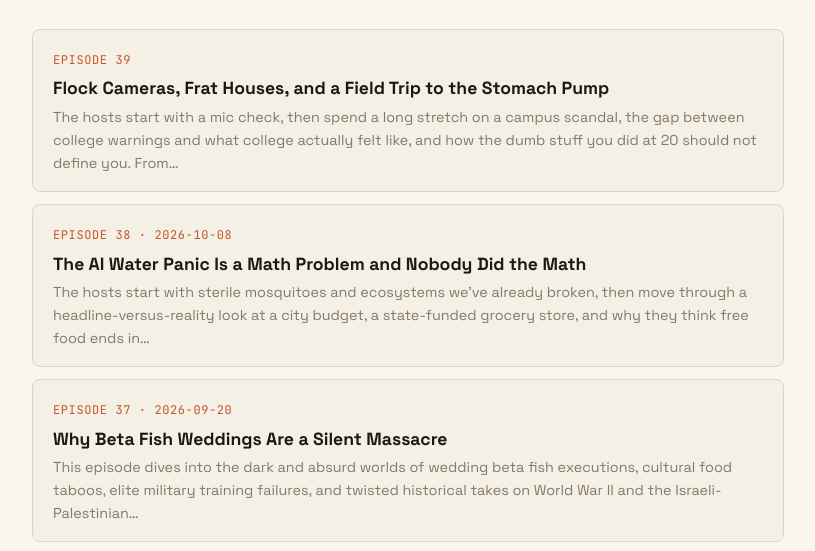
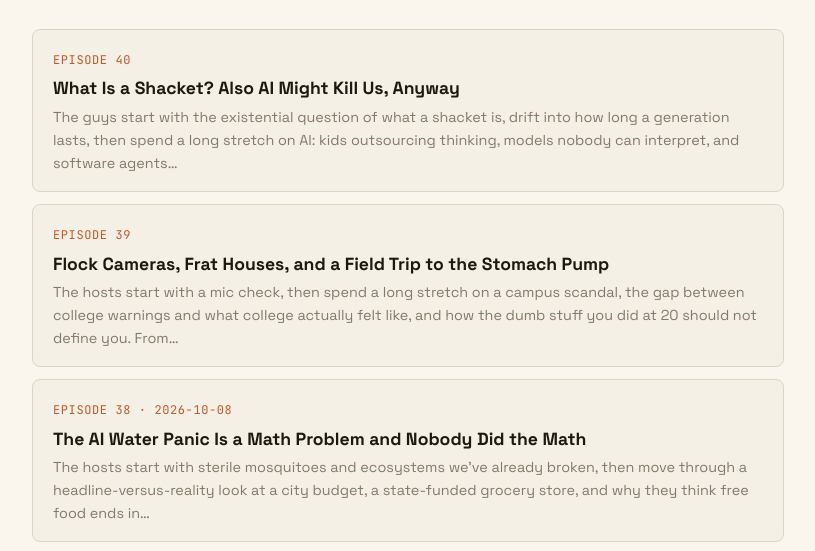
Before and after one commit to fakeproblemspodcast/fakeproblemspodcast.github.io, a plain HTML site: page episodes/index.html in a window 1280 px wide. Shown: the part 206-757 px from the top of the page, without its empty margins (232-1047 px from the left). Drawn offline with Linux system fonts and the light colour scheme.

Commit message:
chore: update episode index

```diff
--- a/episodes/index.html
+++ b/episodes/index.html
@@ -70,6 +70,12 @@
     <div class="follow-buttons">
       <a class="btn btn-spotify" href="https://open.spotify.com/show/4C8HAr55dGMgkM9pJXPgDQ?si=pZ8V1HNqSK6Ldal96vdmWA" rel="noopener"><svg viewBox="0 0 24 24" aria-hidden="true"><path d="M12 0a12 12 0 1 0 0 24 12 12 0 0 0 0-24zm5.5 17.3a.75.75 0 0 1-1 .25c-2.8-1.7-6.4-2.1-10.5-1.1a.75.75 0 1 1-.3-1.5c4.5-1 8.5-.6 11.5 1.3a.75.75 0 0 1 .3 1zm1.4-3.3a.94.94 0 0 1-1.3.3c-3.2-2-8.2-2.5-12-1.4a.94.94 0 1 1-.5-1.8c4.4-1.3 9.8-.7 13.5 1.6a.94.94 0 0 1 .3 1.3zm.1-3.4C15.4 8.4 9 8.2 5.2 9.3a1.13 1.13 0 1 1-.6-2.2c4.3-1.3 11.4-1 15.9 1.6a1.13 1.13 0 0 1-1.5 1.9z"/></svg>Follow on Spotify</a><a class="btn btn-youtube" href="https://www.youtube.com/channel/UCmuoi8QYHAYnOmkOjkg9TrA" rel="noopener"><svg viewBox="0 0 24 24" aria-hidden="true"><path d="M23.5 6.2a3 3 0 0 0-2.1-2.1C19.5 3.5 12 3.5 12 3.5s-7.5 0-9.4.6A3 3 0 0 0 .5 6.2 31.9 31.9 0 0 0 0 12a31.9 31.9 0 0 0 .5 5.8 3 3 0 0 0 2.1 2.1c1.9.6 9.4.6 9.4.6s7.5 0 9.4-.6a3 3 0 0 0 2.1-2.1A31.9 31.9 0 0 0 24 12a31.9 31.9 0 0 0-.5-5.8zM9.5 15.6V8.4l6.3 3.6-6.3 3.6z"/></svg>Subscribe on YouTube</a>
     </div>
+
+    <a href="https://fakeproblemspodcast.com/episodes/ep40.html" class="episode-card">
+      <span class="ep-num">Episode 40</span>
+      <h2>What Is a Shacket? Also AI Might Kill Us, Anyway</h2>
+      <p>The guys start with the existential question of what a shacket is, drift into how long a generation lasts, then spend a long stretch on AI: kids outsourcing thinking, models nobody can interpret, and software agents…</p>
+    </a>
 
     <a href="https://fakeproblemspodcast.com/episodes/ep39.html" class="episode-card">
       <span class="ep-num">Episode 39</span>
```
